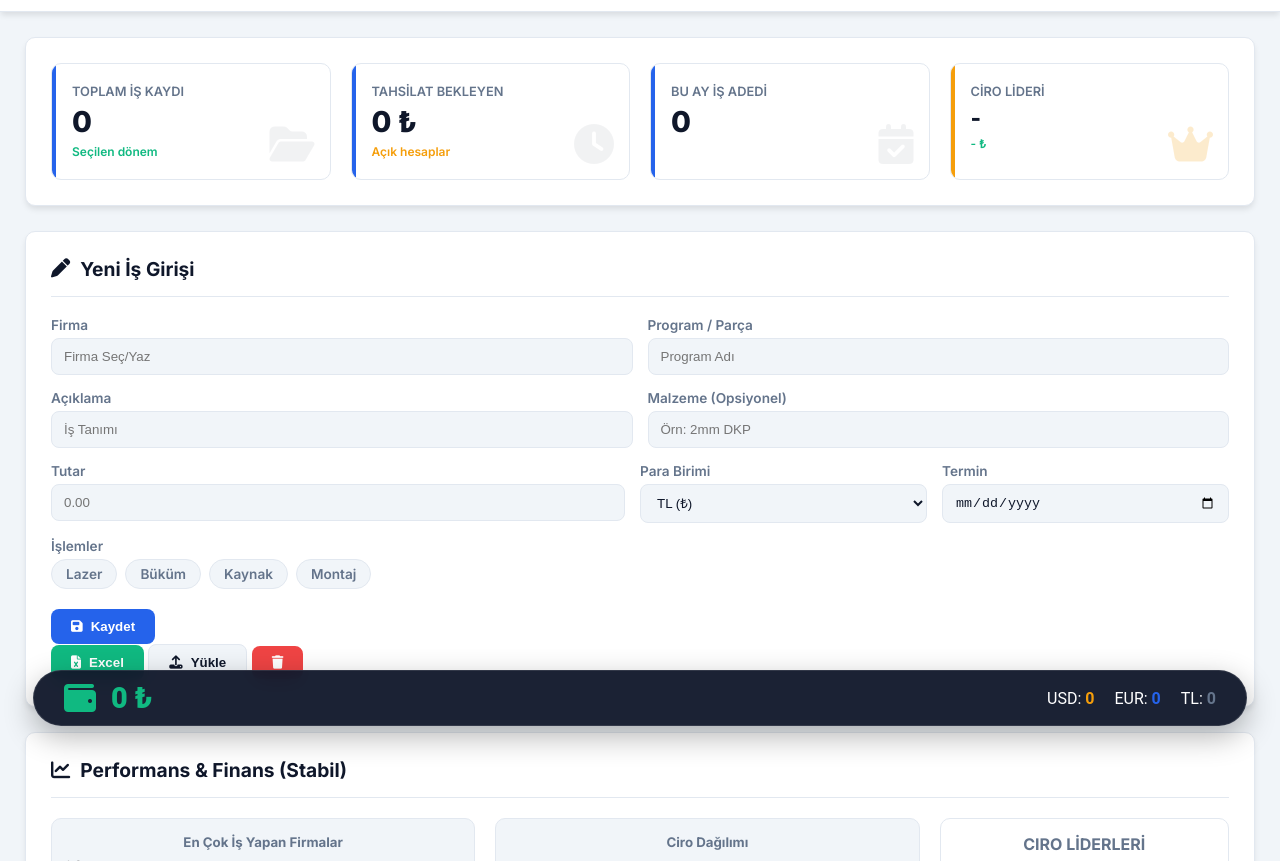
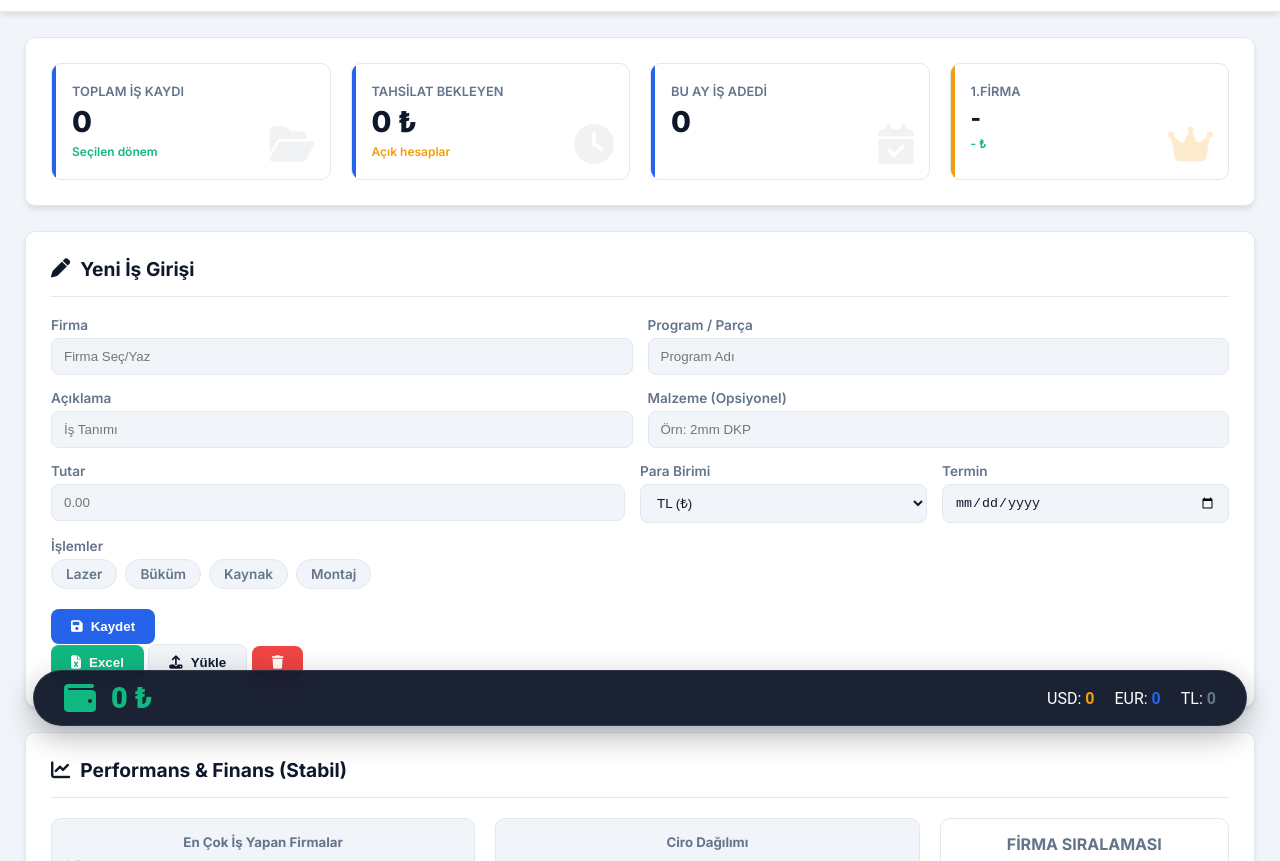
Before and after one commit to goko1433/2026, a plain HTML site: page index.html in a window 1280 px wide. Shown: the part 54-915 px from the top of the page. Drawn offline with nearby package versions, Linux system fonts and the light colour scheme.

Commit message:
Update index.html

```diff
--- a/index.html
+++ b/index.html
@@ -151,7 +151,7 @@
                     <i class="fas fa-calendar-check stat-icon"></i>
                 </div>
                 <div class="stat-card champion">
-                    <h4>Ciro Lideri</h4>
+                    <h4>1.FİRMA</h4>
                     <p id="stat-champ-name" style="font-size:1.4rem">-</p>
                     <div class="stat-sub" id="stat-champ-val">- ₺</div>
                     <i class="fas fa-crown stat-icon" style="color:var(--gold); opacity:0.2"></i>
@@ -238,7 +238,7 @@
                     <!-- Günlük Ciro Akışı Grafiği Kaldırıldı -->
                 </div>
                 <div class="leaderboard">
-                    <div style="text-align:center;font-weight:700;color:var(--text-muted);margin-bottom:10px;">CIRO LİDERLERİ</div>
+                    <div style="text-align:center;font-weight:700;color:var(--text-muted);margin-bottom:10px;">FİRMA SIRALAMASI</div>
                     <div class="leaderboard-list" id="leaderboard-list"></div>
                 </div>
             </div>
```
